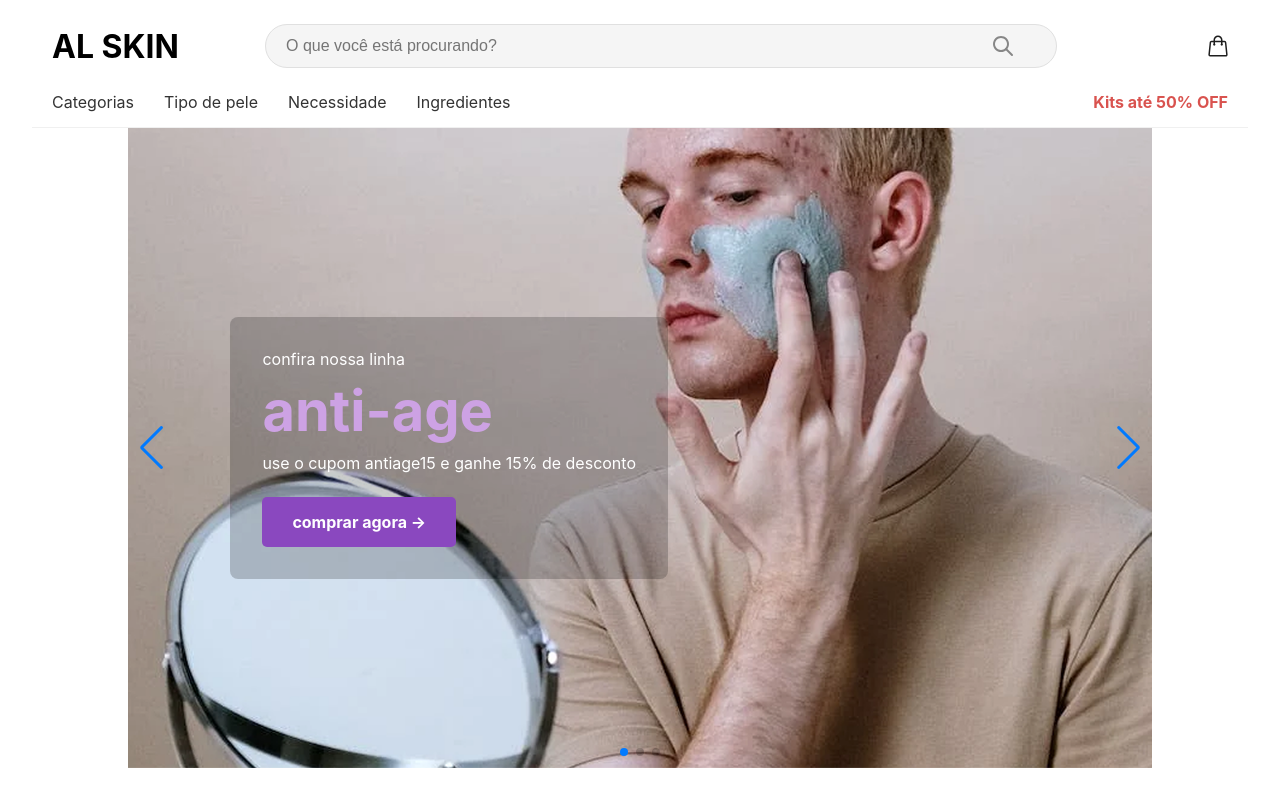
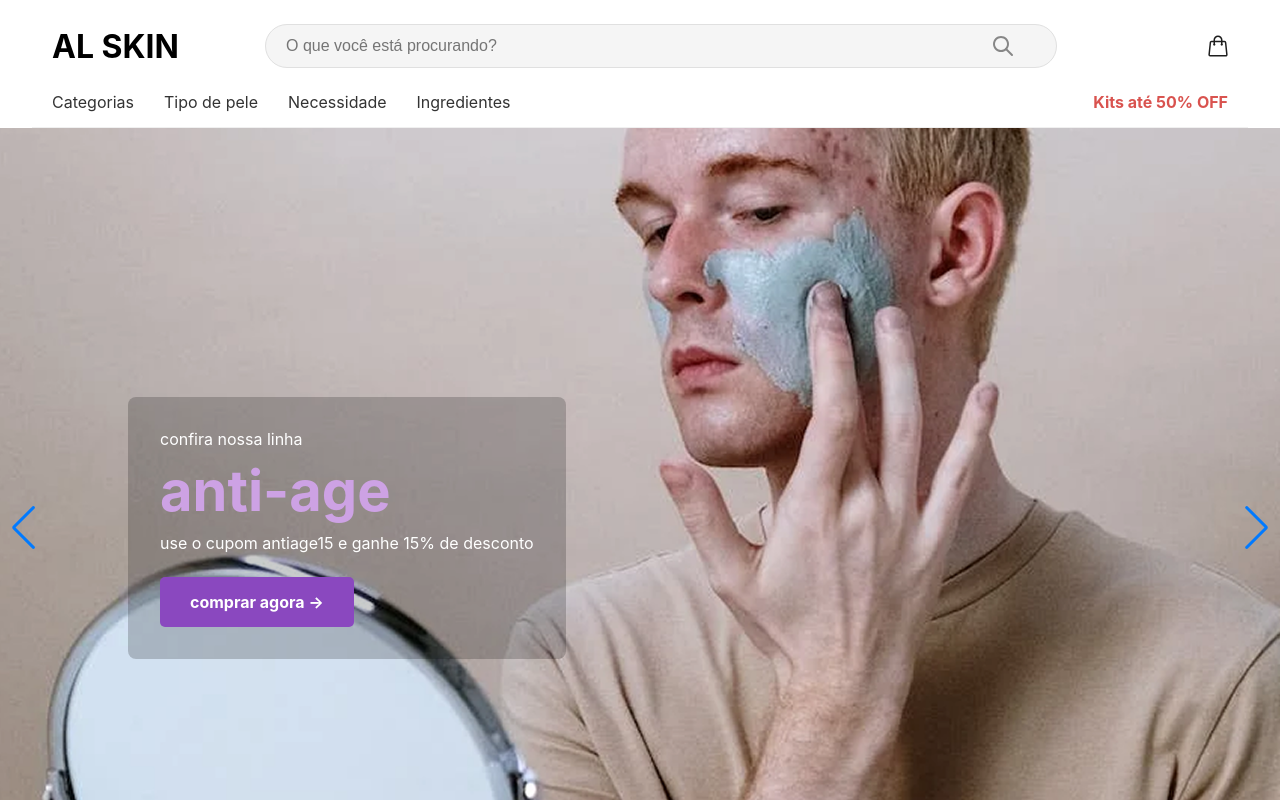
Before and after one commit to tmbottamedi/el-skin-webapp, a React (Create React App) app: page / in a window 1280 px wide. Shown: the top 800 px of the page. Built offline with nearby package versions, Linux system fonts and the light colour scheme.

Commit message:
Alteração do css do Carousel

```diff
--- a/src/components/Carousel/Carousel.css
+++ b/src/components/Carousel/Carousel.css
@@ -1,6 +1,6 @@
 .carousel-container {
-  width: 80%;
-  height: 80vh;
+  width: 100%;
+  height: 100vh;
   position: relative;
   color: white;
 }
```
